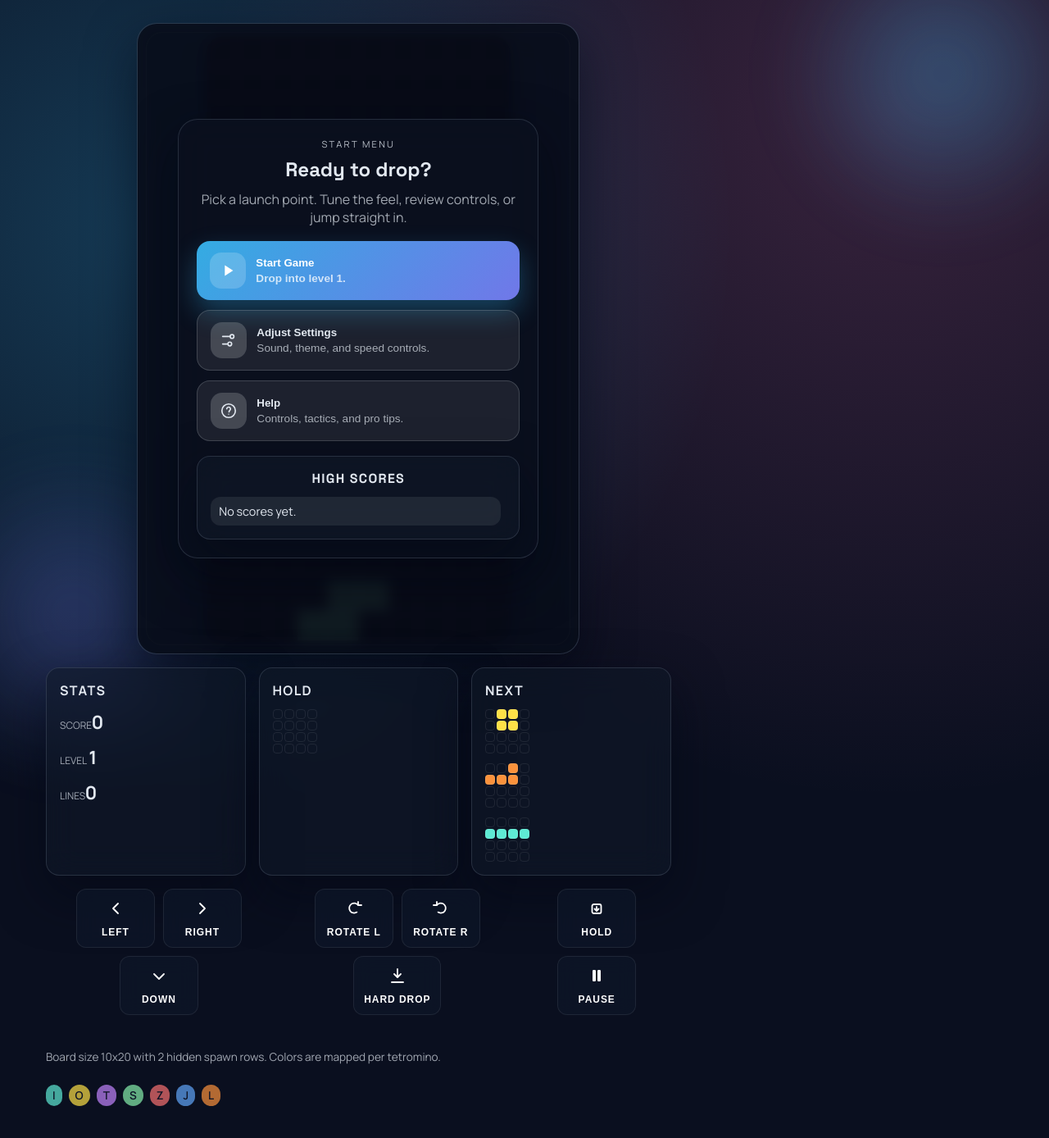
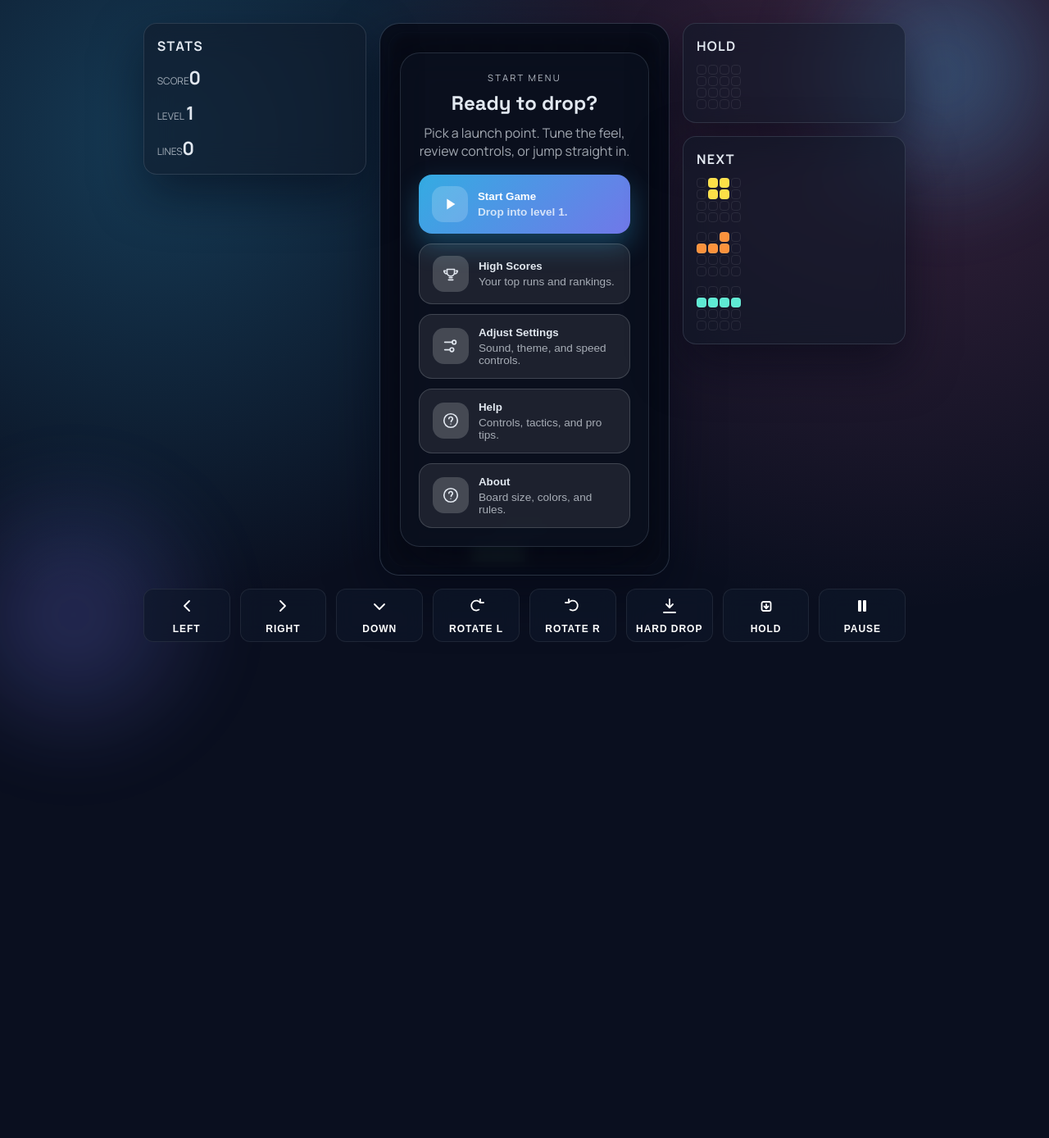
Before and after one commit to markcoleman/drop-a-block, a React (Vite) app: page / in a window 1280 px wide. Shown: the top 1388 px of the page at 82% size. After the commit the page ends 839 px from the top, so only its background shows below. Built offline with nearby package versions, Linux system fonts and the light colour scheme.

Commit message:
tweaks and adjustments

```diff
--- a/src/App.tsx
+++ b/src/App.tsx
@@ -22,7 +22,7 @@ import { HighScores } from "./components/HighScores";
 import { loadScores, loadSettings, saveScore, saveSettings } from "./utils/storage";
 import { playClear, playLock, playMove, playRotate } from "./utils/sound";
 import { SettingsPanel } from "./components/SettingsPanel";
-import { CloseIcon, HelpIcon, PlayIcon, SettingsIcon } from "./components/Icons";
+import { CloseIcon, HelpIcon, PlayIcon, SettingsIcon, TrophyIcon } from "./components/Icons";
 
 const keyMap = {
   ArrowLeft: "left",
@@ -47,7 +47,7 @@ export const App = () => {
   const [scores, setScores] = useState(loadScores);
   const [initials, setInitials] = useState("");
   const [showScoreEntry, setShowScoreEntry] = useState(false);
-  const [menuView, setMenuView] = useState<"none" | "settings" | "help">("none");
+  const [menuView, setMenuView] = useState<"none" | "settings" | "help" | "about" | "scores">("none");
   const [clearFlash, setClearFlash] = useState(false);
   const stateRef = useRef(state);
   const rafRef = useRef<number>();
@@ -185,10 +185,10 @@ export const App = () => {
 
   useEffect(() => {
     const handleKeyDown = (event: KeyboardEvent) => {
-      if (event.repeat) return;
       const action = keyMap[event.code as keyof typeof keyMap];
       if (!action) return;
       event.preventDefault();
+      if (event.repeat) return;
       if (action === "left" || action === "right" || action === "down") {
         startRepeat(action);
         return;
@@ -199,6 +199,7 @@ export const App = () => {
     const handleKeyUp = (event: KeyboardEvent) => {
       const action = keyMap[event.code as keyof typeof keyMap];
       if (!action) return;
+      event.preventDefault();
       if (action === "left" || action === "right" || action === "down") {
         stopRepeat(action);
       }
@@ -236,6 +237,7 @@ export const App = () => {
     <div className="app">
       <main className="layout">
         <section className="game-panel">
+          <div className="game-stage">
             <div className={`board-panel${clearFlash ? " clear-flash" : ""}`}>
               <GameCanvas state={state} />
               {state.status === "start" && (
@@ -258,6 +260,15 @@ export const App = () => {
                         <span className="menu-desc">Drop into level {state.level}.</span>
                       </span>
                     </button>
+                    <button className="menu-button" onClick={() => setMenuView("scores")}>
+                      <span className="menu-icon">
+                        <TrophyIcon />
+                      </span>
+                      <span className="menu-copy">
+                        <strong>High Scores</strong>
+                        <span className="menu-desc">Your top runs and rankings.</span>
+                      </span>
+                    </button>
                     <button className="menu-button" onClick={() => setMenuView("settings")}>
                       <span className="menu-icon">
                         <SettingsIcon />
@@ -276,8 +287,16 @@ export const App = () => {
                         <span className="menu-desc">Controls, tactics, and pro tips.</span>
                       </span>
                     </button>
+                    <button className="menu-button" onClick={() => setMenuView("about")}>
+                      <span className="menu-icon">
+                        <HelpIcon />
+                      </span>
+                      <span className="menu-copy">
+                        <strong>About</strong>
+                        <span className="menu-desc">Board size, colors, and rules.</span>
+                      </span>
+                    </button>
                   </div>
-                  <HighScores scores={scores} className="start-menu-scores" />
                 </div>
               </div>
             )}
@@ -294,8 +313,8 @@ export const App = () => {
                 </div>
               )}
             </div>
-          <div className="stats-panel">
-            <div className="panel">
+            <div className="side-panel left">
+              <div className="panel stats-panel">
                 <h2>Stats</h2>
                 <div className="stat-grid">
                   <div>
@@ -312,6 +331,8 @@ export const App = () => {
                   </div>
                 </div>
               </div>
+            </div>
+            <div className="side-panel right">
               <div className="panel">
                 <h2>Hold</h2>
                 <MiniGrid type={state.hold} label="Hold piece" />
@@ -322,6 +343,7 @@ export const App = () => {
                   {nextQueue.map((type, index) => (
                     <MiniGrid key={`${type}-${index}`} type={type} label={`Next piece ${index + 1}`} />
                   ))}
+                </div>
               </div>
             </div>
           </div>
@@ -361,7 +383,15 @@ export const App = () => {
         <div className="modal" role="dialog" aria-modal="true">
           <div className="modal-card modal-large">
             <div className="modal-header">
-              <h2>{menuView === "settings" ? "Adjust Settings" : "Help"}</h2>
+              <h2>
+                {menuView === "settings"
+                  ? "Adjust Settings"
+                  : menuView === "help"
+                    ? "Help"
+                    : menuView === "scores"
+                      ? "High Scores"
+                      : "About"}
+              </h2>
               <button
                 className="icon-button"
                 onClick={() => setMenuView("none")}
@@ -376,7 +406,7 @@ export const App = () => {
                 onChange={setSettings}
                 className="embedded"
               />
-            ) : (
+            ) : menuView === "help" ? (
               <div className="help-panel">
                 <p className="muted">
                   Tight rotations and fast drops win. Use Hold to save a rescue piece, and watch the next queue.
@@ -396,24 +426,26 @@ export const App = () => {
                   </li>
                 </ul>
               </div>
-            )}
-          </div>
-        </div>
-      )}
-
-      <footer className="footer">
-        <p>
-          Board size {BOARD_WIDTH}x{VISIBLE_ROWS} with {BOARD_HEIGHT - VISIBLE_ROWS} hidden spawn rows. Colors are
-          mapped per tetromino.
+            ) : menuView === "scores" ? (
+              <HighScores scores={scores} className="embedded" />
+            ) : (
+              <div className="help-panel">
+                <p className="muted about-copy">
+                  Board size {BOARD_WIDTH}x{VISIBLE_ROWS} with {BOARD_HEIGHT - VISIBLE_ROWS} hidden spawn rows.
+                  Colors are mapped per tetromino.
                 </p>
-        <div className="legend">
+                <div className="legend about-legend">
                   {Object.entries(COLORS).map(([key, value]) => (
                     <span key={key} style={{ background: value }}>
                       {key}
                     </span>
                   ))}
                 </div>
-      </footer>
+              </div>
+            )}
+          </div>
+        </div>
+      )}
     </div>
   );
 };
--- a/src/components/Icons.tsx
+++ b/src/components/Icons.tsx
@@ -42,6 +42,16 @@ export const CloseIcon = ({ className }: IconProps) => (
   <svg {...iconBase(className)}>
     <path d="M6 6l12 12" />
     <path d="M18 6l-12 12" />
+  </svg>
+);
+
+export const TrophyIcon = ({ className }: IconProps) => (
+  <svg {...iconBase(className)}>
+    <path d="M7 6h10v4a5 5 0 1 1-10 0V6z" />
+    <path d="M5 8H3a4 4 0 0 0 4 4" />
+    <path d="M19 8h2a4 4 0 0 1-4 4" />
+    <path d="M10 17h4" />
+    <path d="M9 20h6" />
   </svg>
 );
 
--- a/src/styles/global.css
+++ b/src/styles/global.css
@@ -76,7 +76,6 @@ body::after {
   display: flex;
   flex-direction: column;
   gap: 28px;
-  min-height: 100vh;
 }
 
 .hero {
@@ -174,7 +173,19 @@ input:focus-visible {
   align-items: center;
 }
 
+.game-stage {
+  display: grid;
+  gap: 16px;
+  width: 100%;
+  justify-items: center;
+  grid-template-areas:
+    "board"
+    "left"
+    "right";
+}
+
 .board-panel {
+  grid-area: board;
   position: relative;
   padding: 16px;
   background: var(--panel);
@@ -188,6 +199,7 @@ input:focus-visible {
   display: flex;
   align-items: center;
   justify-content: center;
+  justify-self: center;
 }
 
 .board-panel::before {
@@ -348,11 +360,37 @@ input:focus-visible {
   padding-right: 6px;
 }
 
-.stats-panel {
+.about-copy {
+  margin: 6px 0 12px;
+}
+
+.about-legend span {
+  color: #0f172a;
+}
+
+.high-scores.embedded {
+  background: transparent;
+  border: none;
+  box-shadow: none;
+  padding: 0;
+}
+
+.high-scores.embedded h2 {
+  display: none;
+}
+
+.side-panel {
   display: grid;
   gap: 16px;
-  grid-template-columns: repeat(auto-fit, minmax(160px, 1fr));
   width: 100%;
+}
+
+.side-panel.left {
+  grid-area: left;
+}
+
+.side-panel.right {
+  grid-area: right;
 }
 
 .panel {
@@ -413,6 +451,7 @@ input:focus-visible {
   gap: 10px;
   align-items: center;
   width: 100%;
+  max-width: 980px;
 }
 
 .controls-row {
@@ -586,18 +625,11 @@ input:focus-visible {
   gap: 8px;
 }
 
-.footer {
-  font-size: 0.85rem;
-  opacity: 0.7;
-  display: flex;
-  flex-direction: column;
-  gap: 12px;
-}
-
 .legend {
   display: flex;
   gap: 8px;
   flex-wrap: wrap;
+  overflow-x: auto;
 }
 
 .legend span {
@@ -608,17 +640,30 @@ input:focus-visible {
 }
 
 @media (min-width: 900px) {
-  .layout {
-    grid-template-columns: 2fr 1fr;
+  .controls {
+    display: grid;
+    grid-template-columns: repeat(8, minmax(72px, 1fr));
+    gap: 12px;
+    justify-items: stretch;
   }
-  .hero {
-    flex-direction: row;
-    justify-content: space-between;
-    align-items: center;
+  .controls-row {
+    display: contents;
   }
-  .controls {
-    flex-direction: row;
-    justify-content: space-between;
+  .control-button {
+    min-width: 80px;
+    min-height: 60px;
+    padding: 8px 10px;
+  }
+}
+
+@media (min-width: 980px) {
+  .game-stage {
+    grid-template-areas: "left board right";
+    grid-template-columns: minmax(180px, 1fr) minmax(320px, 1.3fr) minmax(180px, 1fr);
+    align-items: start;
+  }
+  .side-panel {
+    justify-self: stretch;
   }
 }
 
```
Lines whose indentation alone changed are shown as unchanged.
